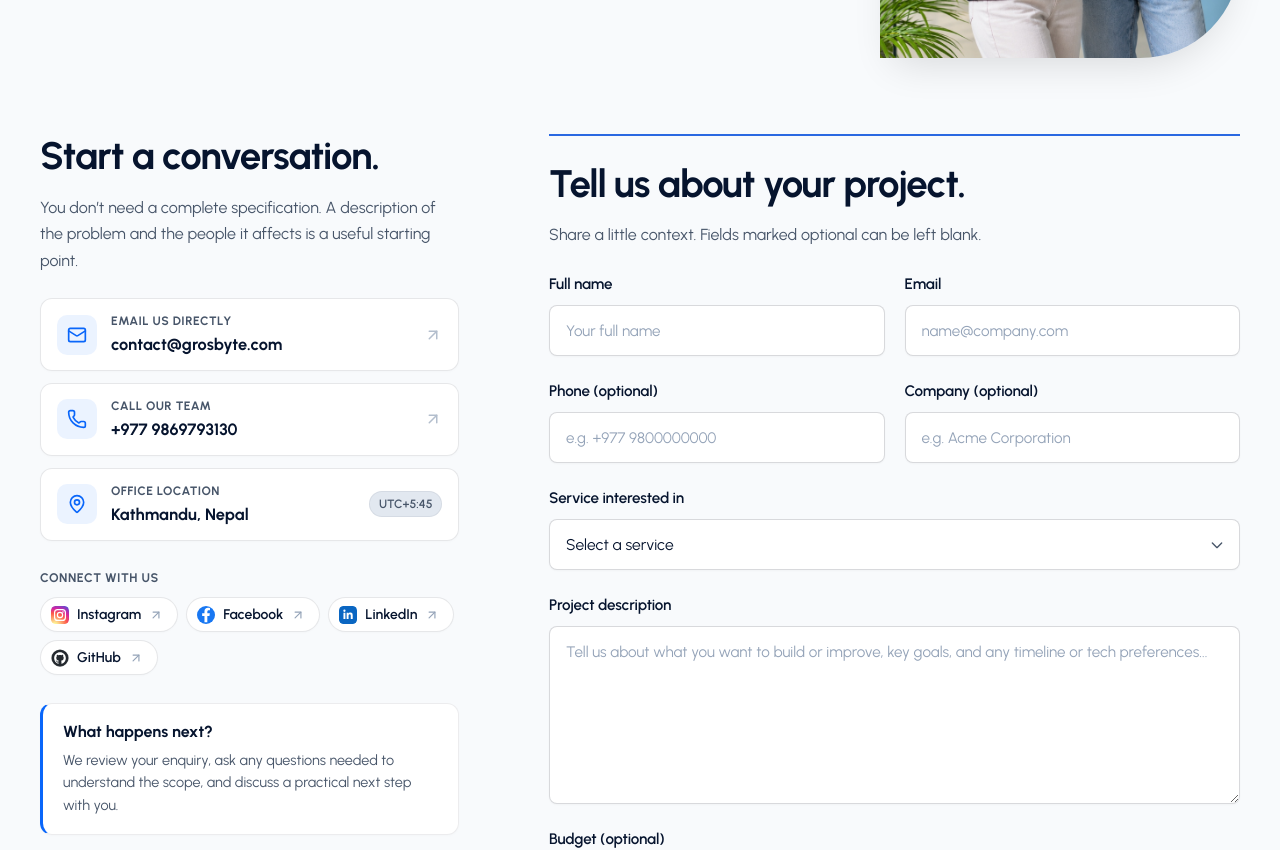
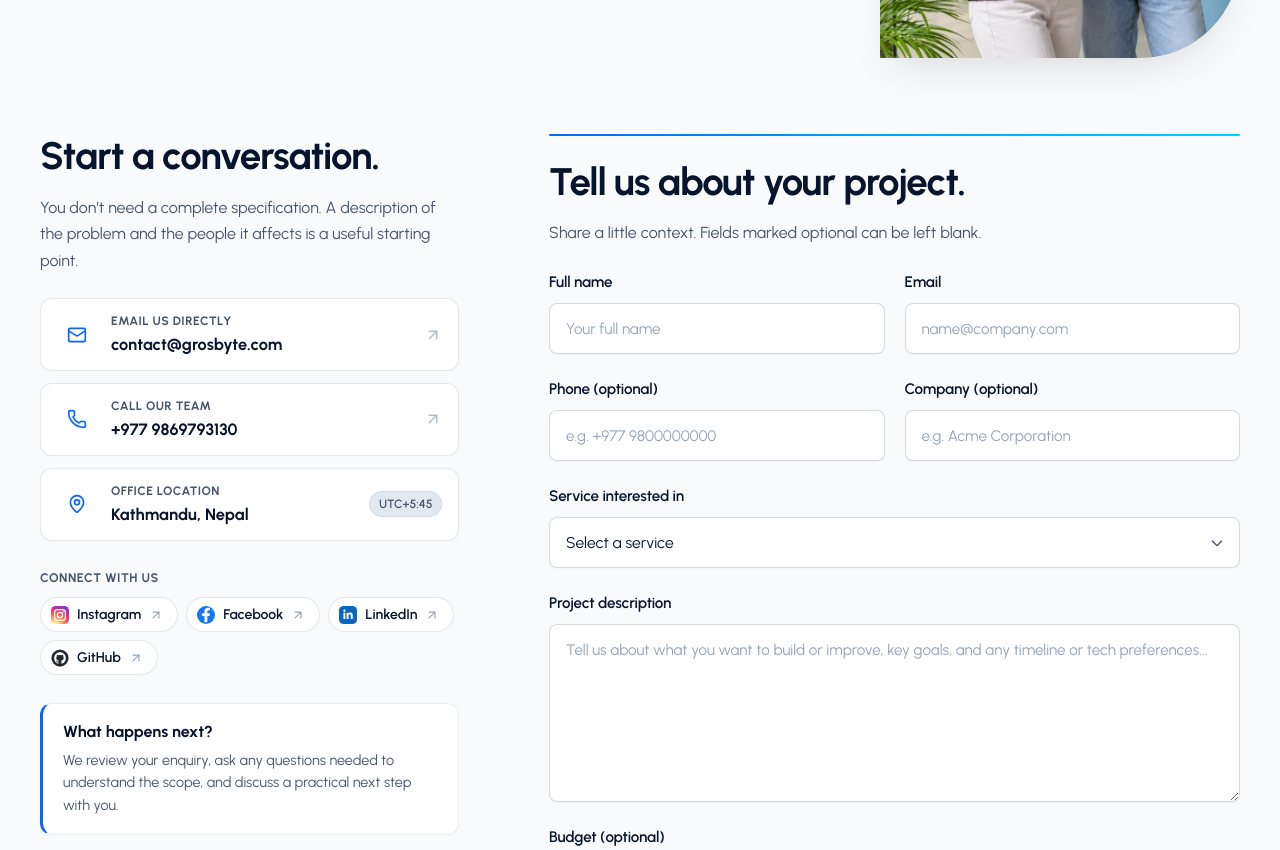
Before and after one commit to grosbyte-tech/grosbyte, a Next.js app: page /contact in a window 1280 px wide. Shown: the part 540-1390 px from the top of the page. Built offline with nearby package versions, Linux system fonts and the light colour scheme.

Commit message:
style: enhance BlogsPage header with highlighted text and update contact method card styles

```diff
--- a/src/app/blogs/page.tsx
+++ b/src/app/blogs/page.tsx
@@ -23,7 +23,7 @@ export default async function BlogsPage() {
             <h1>
               Thoughtful decisions.
               <br />
-              Better digital work.
+              <span className="highlight-blue">Better digital work.</span>
             </h1>
             <p className="editorial-lead">
               Practical reading on building useful products, improving
--- a/src/components/editorial/editorial.css
+++ b/src/components/editorial/editorial.css
@@ -240,7 +240,7 @@
   width: 40px;
   height: 40px;
   border-radius: 10px;
-  background: rgba(9, 102, 250, 0.08);
+  background: transparent;
   color: var(--brand-blue, #0966fa);
   display: flex;
   align-items: center;
@@ -249,8 +249,9 @@
   transition: all 0.2s ease;
 }
 .contact-method-card:not(.contact-method-static):hover .contact-method-icon {
-  background: var(--brand-blue, #0966fa);
-  color: #ffffff;
+  background: transparent;
+  color: var(--brand-blue, #0966fa);
+  transform: scale(1.08);
 }
 .contact-method-info {
   display: flex;
@@ -373,9 +374,19 @@
   color: var(--text-secondary, #475569);
 }
 .enquiry-form {
-  border-top: 2px solid var(--editorial-link);
+  position: relative;
   padding-top: 26px;
   min-width: 0;
+}
+.enquiry-form::before {
+  content: "";
+  position: absolute;
+  top: 0;
+  left: 0;
+  right: 0;
+  height: 2px;
+  background: linear-gradient(90deg, #0966fa 0%, #00a8ff 55%, #00d2ff 100%);
+  border-radius: 9999px;
 }
 .enquiry-form > p {
   margin: 14px 0 24px;
```
